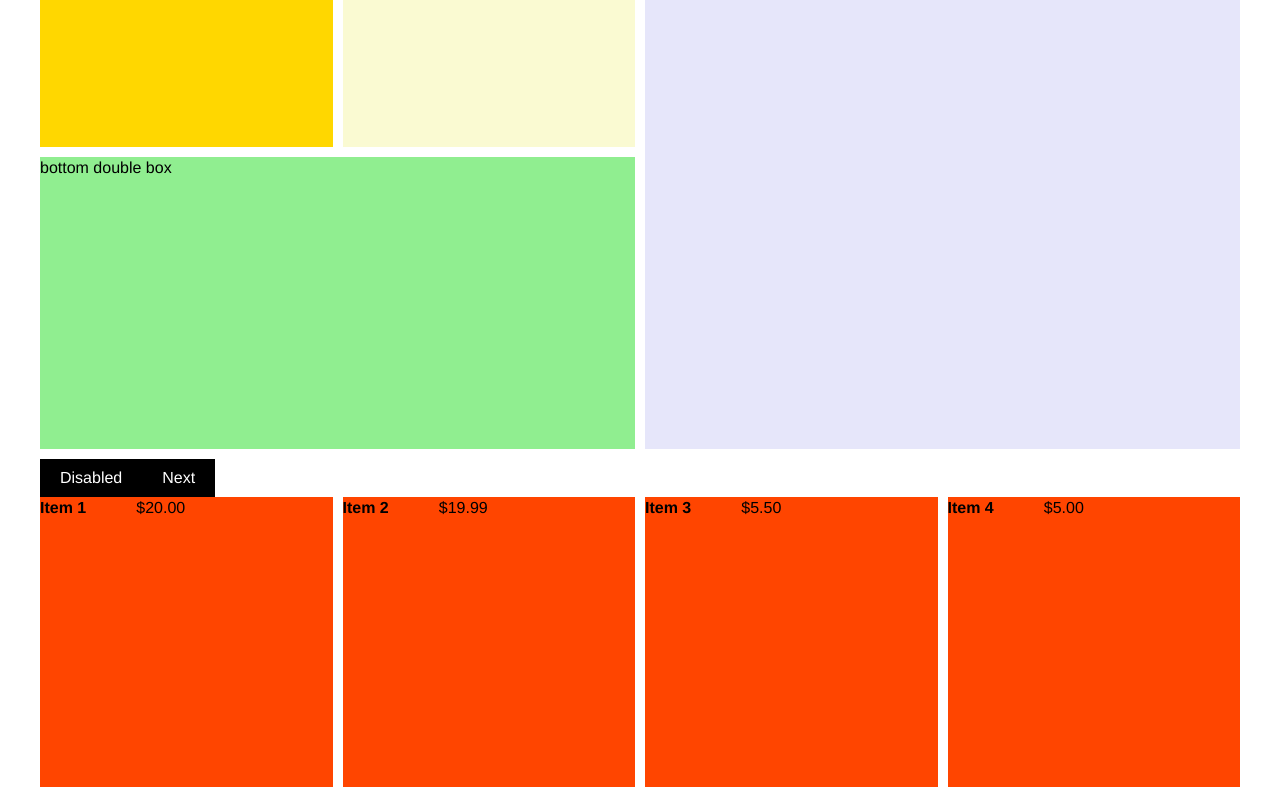
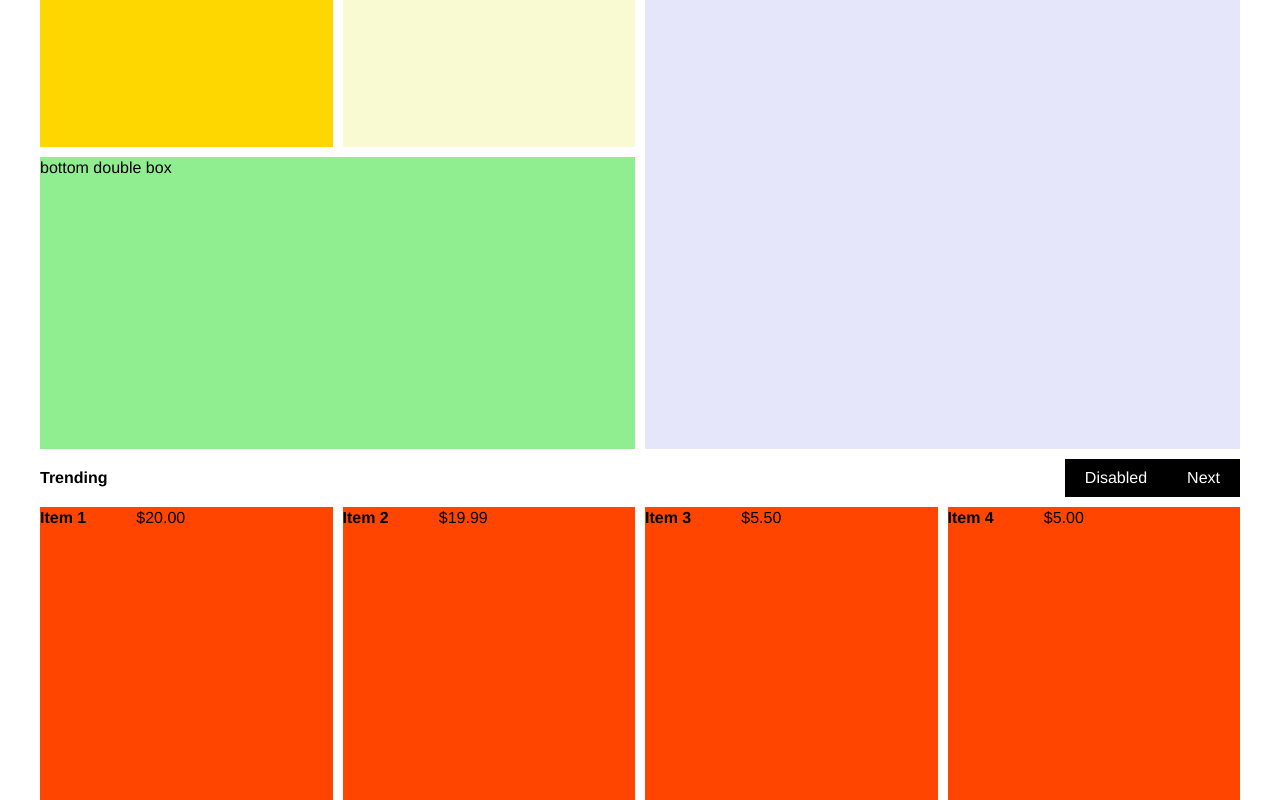
Before and after one commit to cojoclaudiu/squareify, a Next.js app: page / in a window 1280 px wide. Shown: the part 889-1689 px from the top of the page. Built offline with nearby package versions, Linux system fonts and the light colour scheme.

Commit message:
Carousel trending title added

```diff
--- a/src/components/ui/CarouselItems/CaroselItems.jsx
+++ b/src/components/ui/CarouselItems/CaroselItems.jsx
@@ -29,6 +29,8 @@ export default function CarouselItems() {
 
   return (
     <>
+      <div className={styles.trendingContainer}>
+        <h3>Trending</h3>
         <div className={styles.buttonsContainer}>
           {start > 0 ? (
             <CarouselButton dispatch={dispatchDecrement} direction="Prev" />
@@ -41,11 +43,11 @@ export default function CarouselItems() {
             <CarouselButton direction="Disabled" />
           )}
         </div>
+      </div>
+
       <div className={styles.itemsContainer}>
         {itemsData.slice(start, end).map((item) => (
-          <>
           <Item key={item.id} name={item.name} price={item.price} />
-          </>
         ))}
       </div>
     </>
--- a/src/components/ui/CarouselItems/CarouselItems.module.css
+++ b/src/components/ui/CarouselItems/CarouselItems.module.css
@@ -1,6 +1,12 @@
+.trendingContainer {
+  display: flex;
+  align-items: center;
+  justify-content: space-between;
+  width: 100%;
+  margin-bottom: var(--marginNormal);
+}
 .buttonsContainer {
   display: flex;
-  width: 100%;
 }
 
 .itemsContainer {
--- a/src/components/ui/Item/Item.module.css
+++ b/src/components/ui/Item/Item.module.css
@@ -1,8 +1,8 @@
 .itemContainer {
   display: flex;
   background-color: orangered;
-  min-width: calc((var(--appWidth) / 4 - var(--gap)) + var(--gap) / 4);
-  min-height: 290px;
+  min-width: var(--squareBox);
+  min-height: var(--squareBox);
 }
 
 .itemContainer:not(:last-child) {
--- a/src/styles/globalVariables.css
+++ b/src/styles/globalVariables.css
@@ -2,4 +2,5 @@
   --appWidth: 1200px;
   --gap: 10px;
   --marginNormal: 10px;
+  --squareBox: calc((var(--appWidth) / 4 - var(--gap)) + var(--gap) / 4);
 }
```
Lines whose indentation alone changed are shown as unchanged.
